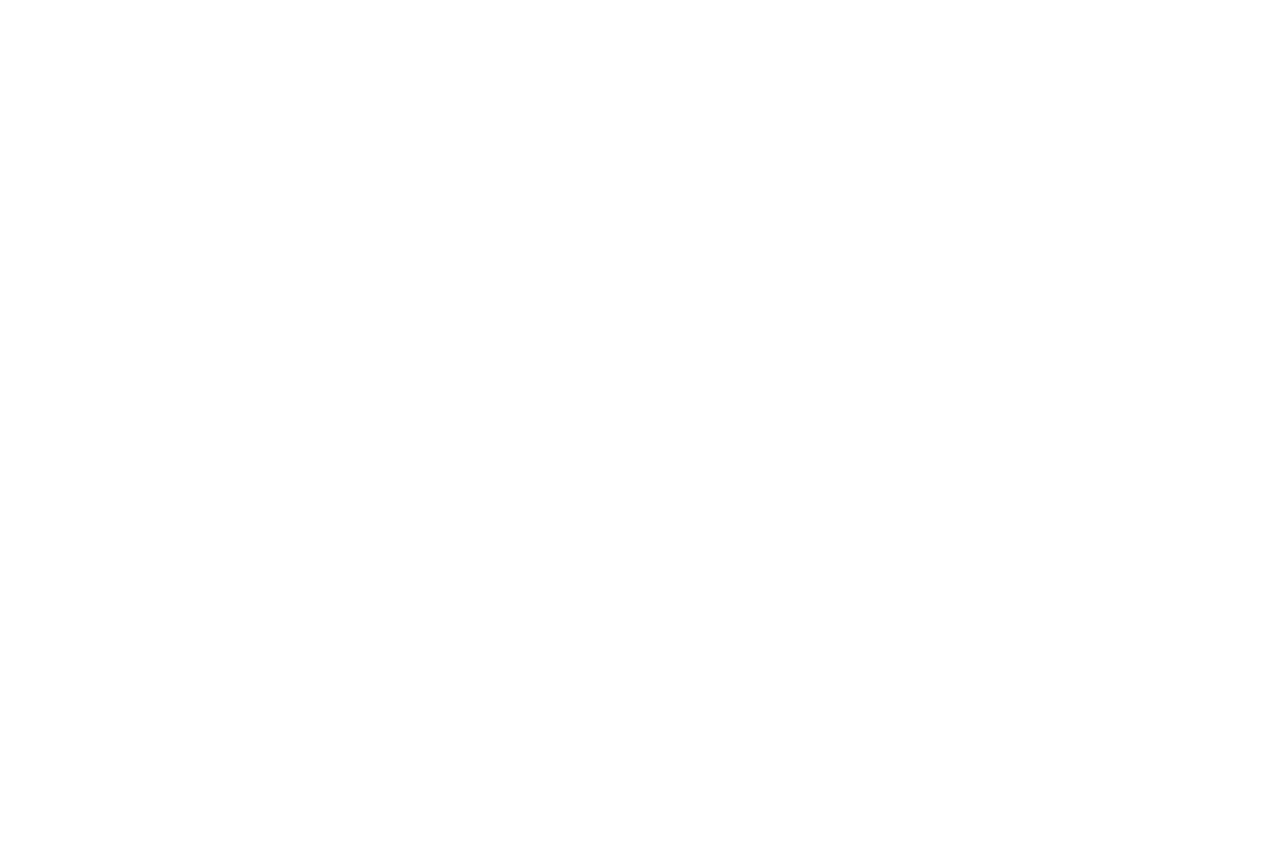
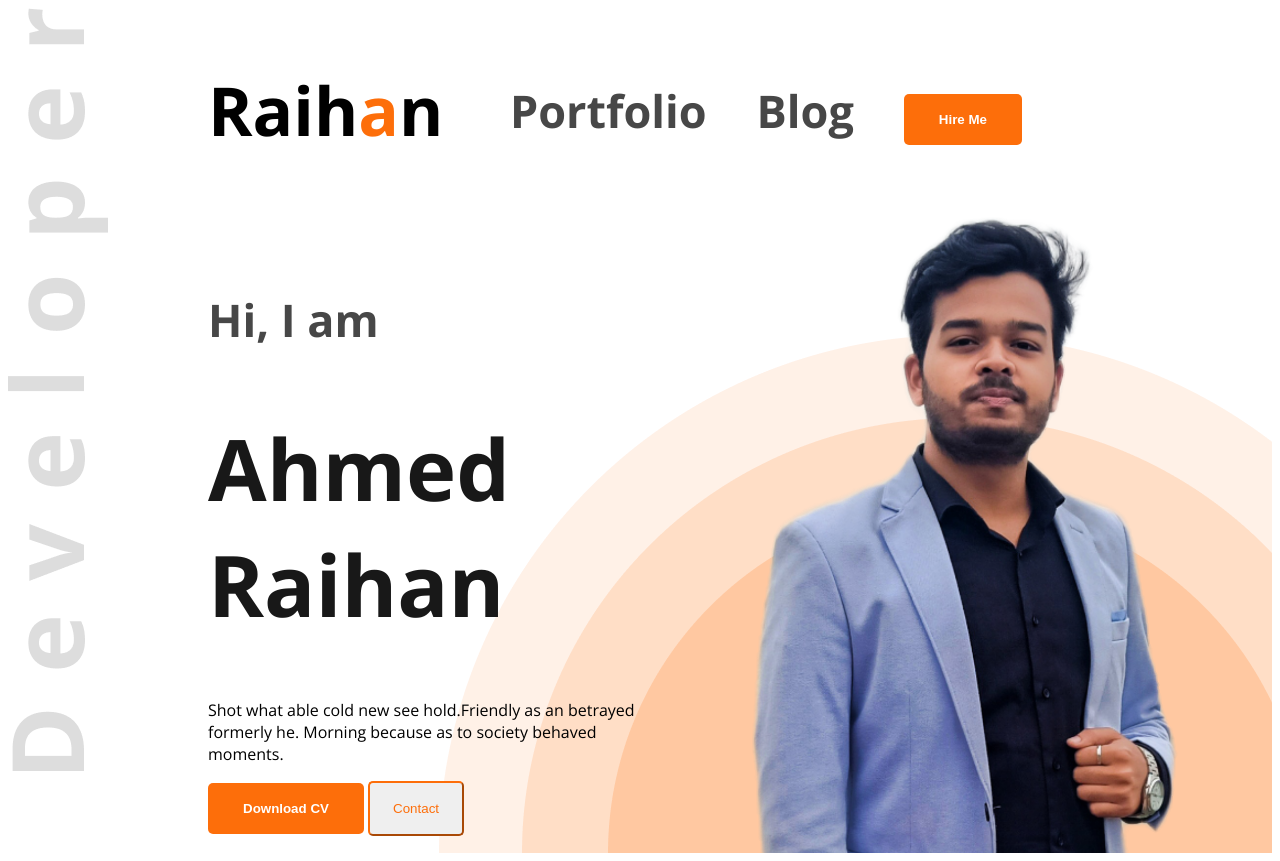
Before and after one commit to Raihan00016/web-dev-portfolio, a plain HTML site: page index.html in a window 1280 px wide. Before the commit the page ends 800 px from the top, so only its background shows below. Drawn offline with nearby package versions, Linux system fonts and the light colour scheme.

Commit message:
added banner section

```diff
--- a/index.html
+++ b/index.html
@@ -3,9 +3,40 @@
 <head>
     <meta charset="UTF-8">
     <meta name="viewport" content="width=device-width, initial-scale=1.0">
-    <title>Document</title>
+    <title>My Web Portfolio</title>
+    <link rel="preconnect" href="https://fonts.googleapis.com">
+<link rel="preconnect" href="https://fonts.gstatic.com" crossorigin>
+<link href="https://fonts.googleapis.com/css2?family=Open+Sans:ital,wght@0,300..800;1,300..800&display=swap" rel="stylesheet">
+    <link rel="stylesheet" href="styles/styles.css">
 </head>
-<body>
+    <body class="open-sans-normal">
+    <header class="header">
+        <nav class="intro">
+            <h1 class="first-name">Raih<span class="color-primary">a</span>n</h1>
+            <ul class="rbn">
+                <li><a class="dark2" href="">Portfolio</a></li>
+                <li><a class="dark2" href="">Blog</a></li>
+                <li><a href=""><button class="btn-color">Hire Me</button></a></li>
+            </ul>
+        </nav>
+        <div class="banner">
+            <div class="banner-content">
+            <h4 class="dark2">Hi, I  am</h4>
+            <h1 class="dark1">Ahmed Raihan</h1>
+            <p class=".dark3">Shot what able cold new see hold.Friendly as an betrayed formerly he. Morning because as to society behaved moments.</p>
+            <button class="btn-color">Download CV</button>
+            <button class="btn-color-2">Contact</button>
+        </div>
+        <img class="banner-profile-picture" src="images/me.png" alt="">
+        </div>
+    </header>
 
+    <main>
+
+    </main>
+
+    <footer>
+
+    </footer>
 </body>
 </html>
--- a/styles/styles.css
+++ b/styles/styles.css
@@ -0,0 +1,88 @@
+
+
+.open-sans-normal {
+  font-family: "Open Sans", sans-serif;
+  font-optical-sizing: auto;
+  /* font-weight: <weight>; */
+  font-style: normal;
+  font-variation-settings:
+    "wdth" 100;
+}
+
+.color-primary{
+    color: #FD6E0A;
+}
+.dark1{
+    color: #181818;
+    font-weight: bold;
+    font-size: 85px;
+}
+.dark2{
+    color: #474747;
+    font-weight: bold;
+    font-size: 45px;
+}
+.dark3{
+    font-size: 18px;
+}
+.btn-color{
+    background-color: #FD6E0A;
+    font-weight: bold;
+    color: white;
+    border-radius: 5px;
+    border: none;
+    padding: 18px 35px;
+
+}
+.btn-color-2{
+    color: #FD6E0A;
+    border-radius: 5px;
+    padding: 18px 23px;
+    border-color: #FD6E0A;
+}
+nav{
+    display: flex;
+}
+.intro{
+    font-weight: 800;
+    font-size: 45px;
+    justify-content: space-between;
+    align-items: center;
+    margin: 0px 200px;
+}
+
+.rbn{
+    display: flex;
+    justify-content: center;
+    align-items: center;
+}
+.rbn li{
+    list-style: none;
+    margin-right: 50px;
+}
+nav li a{
+    text-decoration: none;
+    font-size: 20px;
+}
+
+/* banner */
+
+.banner{
+    display: flex;
+    justify-content: space-between;
+    align-items: center;
+}
+.banner-profile-picture{
+    width: 586px;
+}
+.banner-content{
+    max-width: 585px;
+    margin: 0px 35px 0px 200px;
+}
+
+/* header */
+.header{
+    background-image: url("../images/developer.png"), url("../images/header_bg.png");
+    background-repeat: no-repeat;
+    background-position: top left, bottom right;
+}
```
Also changed, not shown: images/me.png (added).
